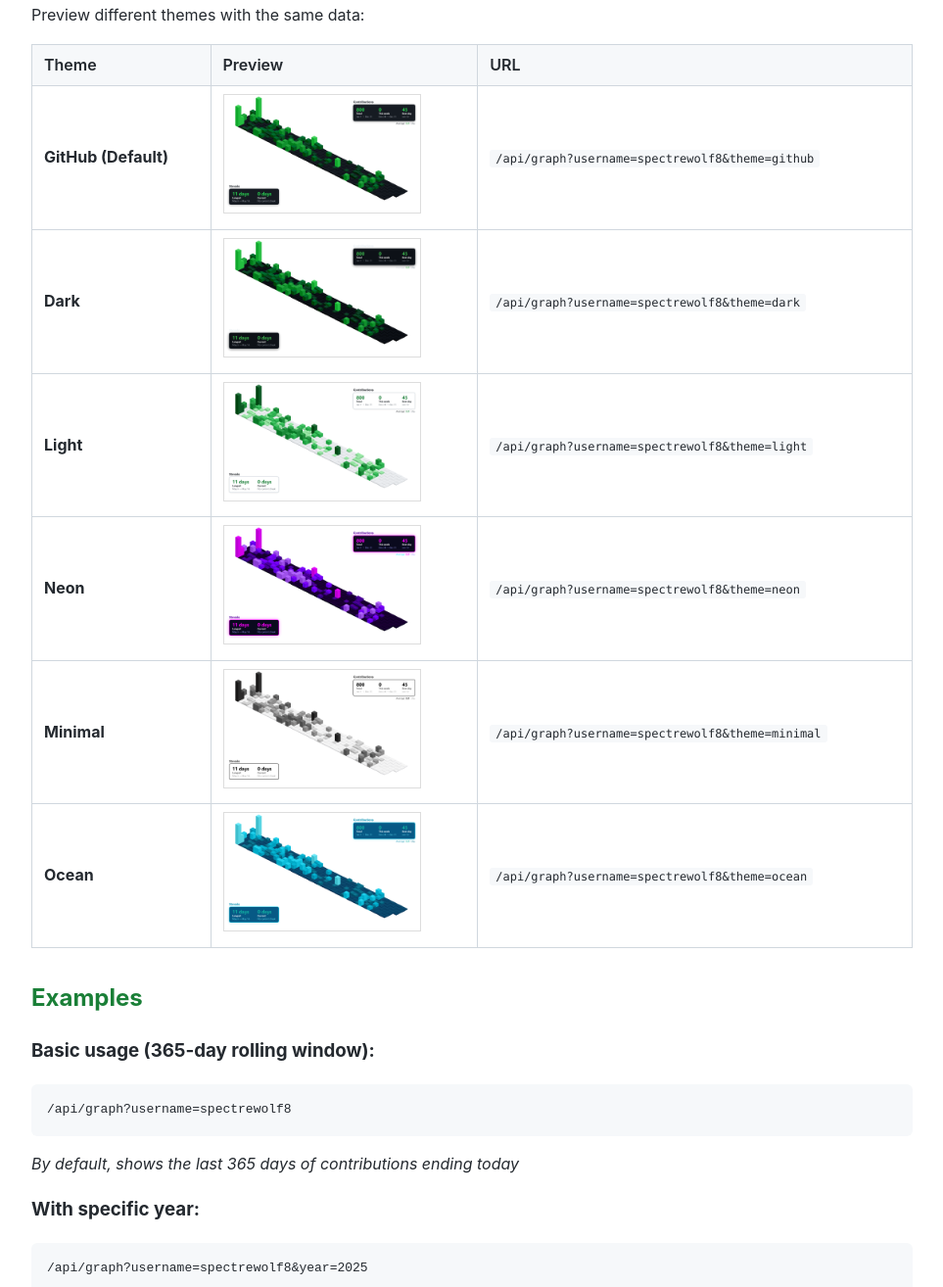
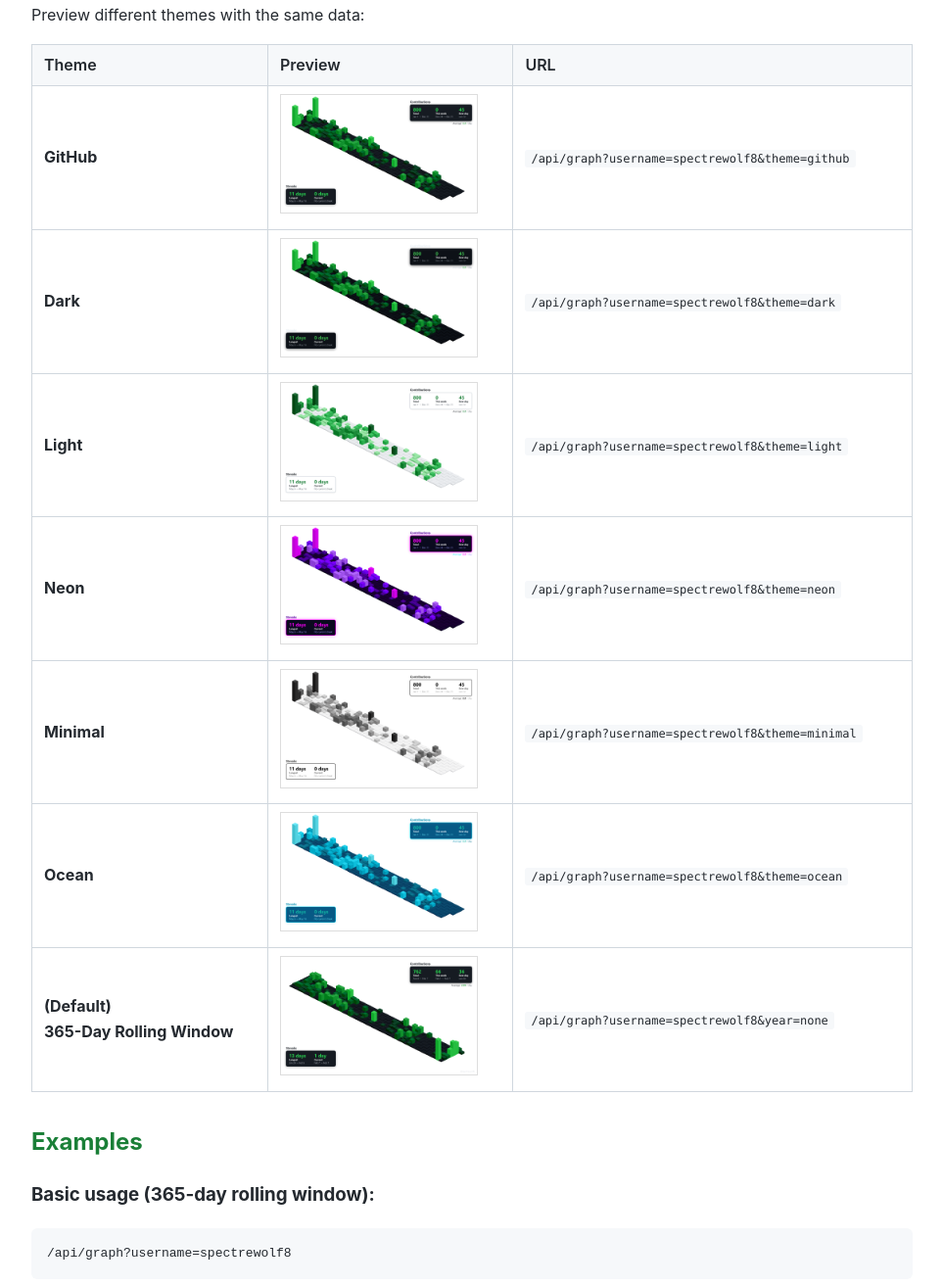
Before and after one commit to Spectrewolf8/isometric-contributions-embeds, a website: page docs/index.html in a window 1280 px wide. Shown: the part 1508-2822 px from the top of the page at 98% size, without its empty margins (158-1121 px from the left). Drawn offline with nearby package versions, Linux system fonts and the light colour scheme.

Commit message:
feat: Add 365 days rolling window feature

```diff
--- a/docs/index.html
+++ b/docs/index.html
@@ -682,7 +682,7 @@
       </thead>
       <tbody>
         <tr>
-          <td><strong>GitHub (Default)</strong></td>
+          <td><strong>GitHub</strong></td>
           <td>
             <img
               src="/media/examples/output-github.png"
@@ -750,6 +750,21 @@
             />
           </td>
           <td><code>/api/graph?username=spectrewolf8&amp;theme=ocean</code></td>
+        </tr>
+        <tr>
+          <td>
+            <strong> (Default)</strong><br /><strong
+              >365-Day Rolling Window</strong
+            >
+          </td>
+          <td>
+            <img
+              src="/media/examples/output-rolling-window.png"
+              alt="365-Day Rolling Window"
+              style="max-width: 200px; border: 1px solid #ddd"
+            />
+          </td>
+          <td><code>/api/graph?username=spectrewolf8&amp;year=none</code></td>
         </tr>
       </tbody>
     </table>
```
Also changed, not shown: src/api-client.js (+16 -3 lines), README.md, media/examples/output-rolling-window.png (added).
